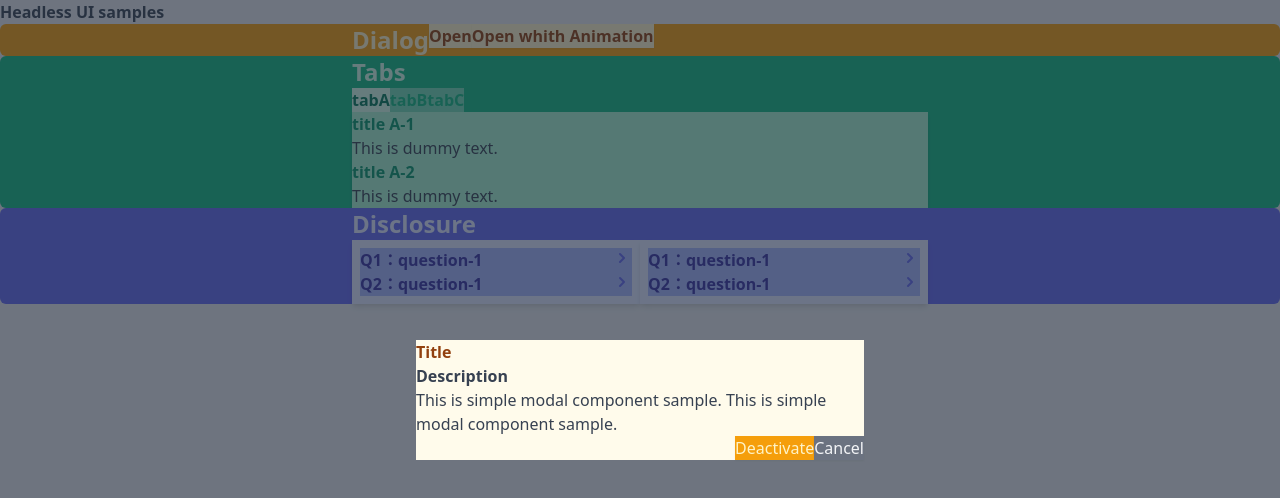
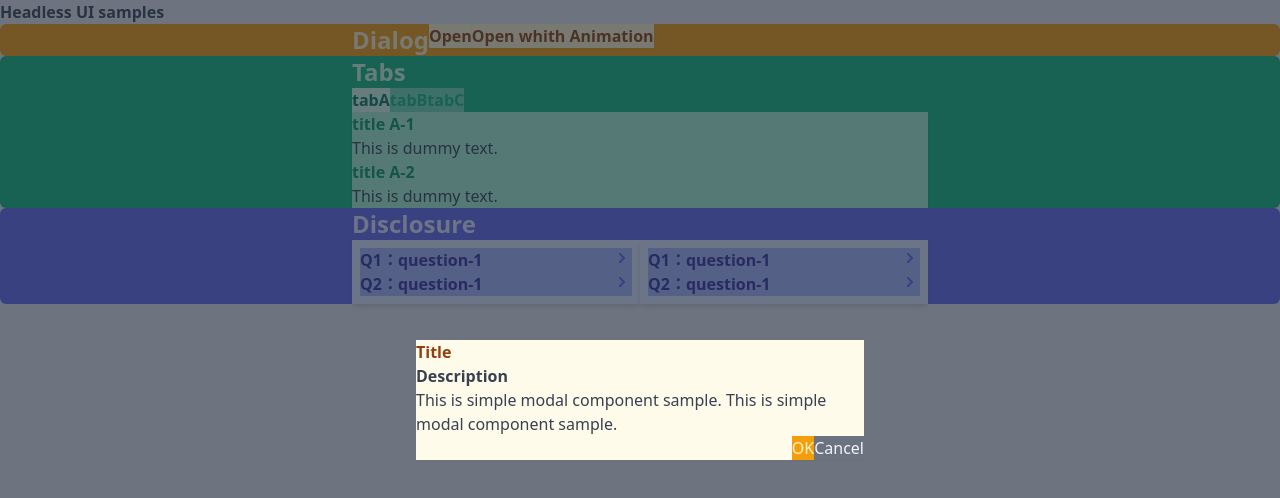
Before and after one commit to K-shigehito/headlessui-example, a Vue app: page / in a window 1280 px wide. Both pictures are taken after a click on the button "Open". Shown: the top 498 px of the page. Built offline with nearby package versions, Linux system fonts and the light colour scheme.

Commit message:
スタイル修正

```diff
--- a/src/components/BasicDialog.vue
+++ b/src/components/BasicDialog.vue
@@ -66,7 +66,7 @@
             "
             @click="setIsOpen(false)"
           >
-            Deactivate
+            OK
           </button>
           <button
             class="
--- a/src/components/TransitionDialog.vue
+++ b/src/components/TransitionDialog.vue
@@ -95,7 +95,7 @@
                 "
                 @click="setIsOpen(false)"
               >
-                close
+                Cancel
               </button>
             </div>
           </div>
```
